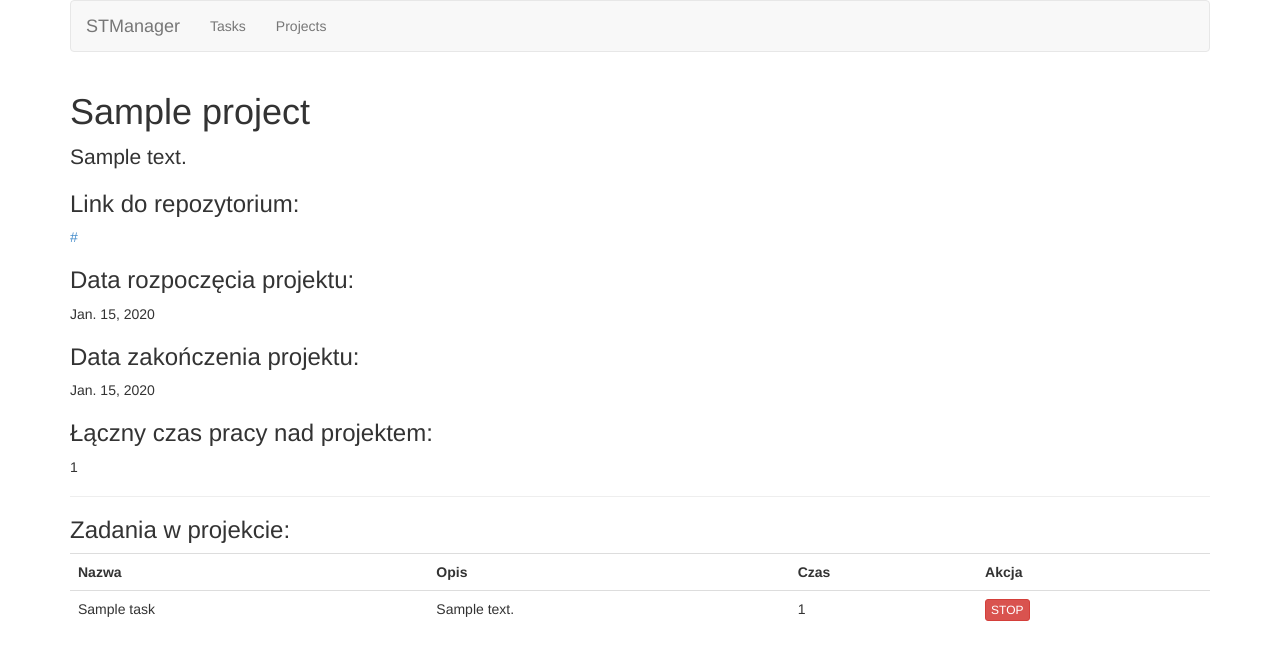
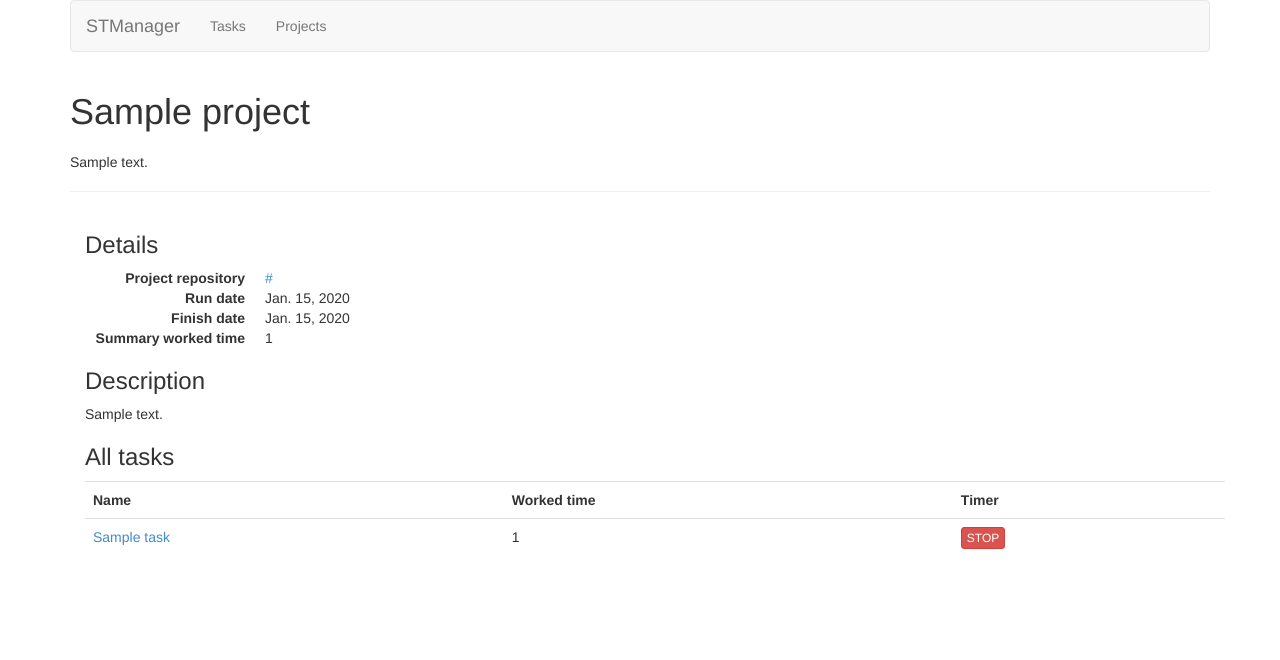
Before and after one commit to novirael/STManager, a Django app: page /projects/1/ in a window 1280 px wide. Shown: the top 660 px of the page. Run offline with Django 3.2, Linux system fonts and the light colour scheme; tables that the repository leaves empty hold one stand-in row (values such as "Sample post"); some libraries are stand-ins or nearby versions.

Commit message:
Changes in details templates

```diff
--- a/templates/projects/details.html
+++ b/templates/projects/details.html
@@ -3,51 +3,52 @@
 
 {% block content %}
 
+    <div class="page-header">
+        <h1>{{ project.name }}</h1>
+        <p class="lead">{{ project.description|linebreaks }}</p>
+    </div>
 
-        <div class="page-header">
-        <h1>{{ project.name }}</h1>
-        <p class="lead">{{ project.description }}</p>
-
-        <h3>Link do repozytorium:</h3>
-        <a href="{{ project.link_repository }}">{{ project.link_repository }}</a>
-
-        <h3>Data rozpoczęcia projektu:</h3>
-        <p>{{ project.start_date }}</p>
-
-        <h3>Data zakończenia projektu:</h3>
-        <p>{{ project.finish_date }}</p>
-
-        <h3>Łączny czas pracy nad projektem:</h3>
-        <p>{{ time }}</p>
-        </div>
-
-        <h3>Zadania w projekcie:</h3>
+    <div class="container">
+        <h3>Details</h3>
+        <dl class="dl-horizontal">
+            <dt>Project repository</dt>
+            <dd><a href="{{ project.link_repository }}">{{ project.link_repository }}</a></dd>
+            <dt>Run date</dt>
+            <dd>{{ project.start_date }}</dd>
+            <dt>Finish date</dt>
+            <dd>{{ project.finish_date }}</dd>
+            <dt>Summary worked time</dt>
+            <dd>{{ time }}</dd>
+        </dl>
+        <h3>Description</h3>
+            {{ project.description|default:"There is no description"|linebreaks }}
+        <h3>All tasks</h3>
         {% if tasks %}
             <table class="table table-hover">
                 <tr>
-                    <th>Nazwa</th>
-                    <th>Opis</th>
-                    <th>Czas</th>
-                    <th>Akcja</th>
+                    <th>Name</th>
+                    <th>Worked time</th>
+                    <th>Timer</th>
                 </tr>
                 {% for task in tasks %}
                     <tr>
-                        <td>{{ task.name }}</td>
-                        <td>{{ task.description }}</td>
+                        <td>
+                            <a href="{% url 'tasks_app:details' task.id %}">{{ task.name }}</a>
+                        </td>
                         <td>{{ task.time }}</td>
                         <td>
                             {% if task.start_time %}
-                                <!-- Jak tutaj odwyływać się do linku w href np. /tasks/task.id/stop ??  -->
-                                <a href="/tasks/{{ task.id }}/stop" class="btn btn-danger btn-xs" role="button">STOP</a>
+                                <a href="{% url 'tasks_app:stop' task.id %}" class="btn btn-danger btn-xs" role="button">STOP</a>
                             {% else %}
-                                <a href="/tasks/{{ task.id }}/start" class="btn btn-success btn-xs" role="button">START</a>
+                                <a href="{% url 'tasks_app:start' task.id %}" class="btn btn-success btn-xs" role="button">START</a>
                             {% endif %}
                         </td>
                     </tr>
                 {% endfor %}
             </table>
         {% else %}
-            <p>Nie masz żadnych zadań</p>
+            <p>There is no items</p>
         {% endif %}
+    </div>
 
 {% endblock %}
--- a/templates/tasks/index.html
+++ b/templates/tasks/index.html
@@ -9,7 +9,6 @@
         <table class="table table-hover">
             <tr>
                 <th>Nazwa</th>
-                <th>Opis</th>
                 <th>Czas</th>
                 <th>Akcja</th>
                 <th>Więcej</th>
@@ -17,7 +16,6 @@
         {% for task in tasks %}
             <tr>
                 <td>{{ task.name }}</td>
-                <td>{{ task.description }}</td>
                 <td>{{ task.time }}</td>
                 <td>
                     {% if task.start_time %}
```
Also changed, not shown: templates/tasks/details.html (+6 -2 lines).
